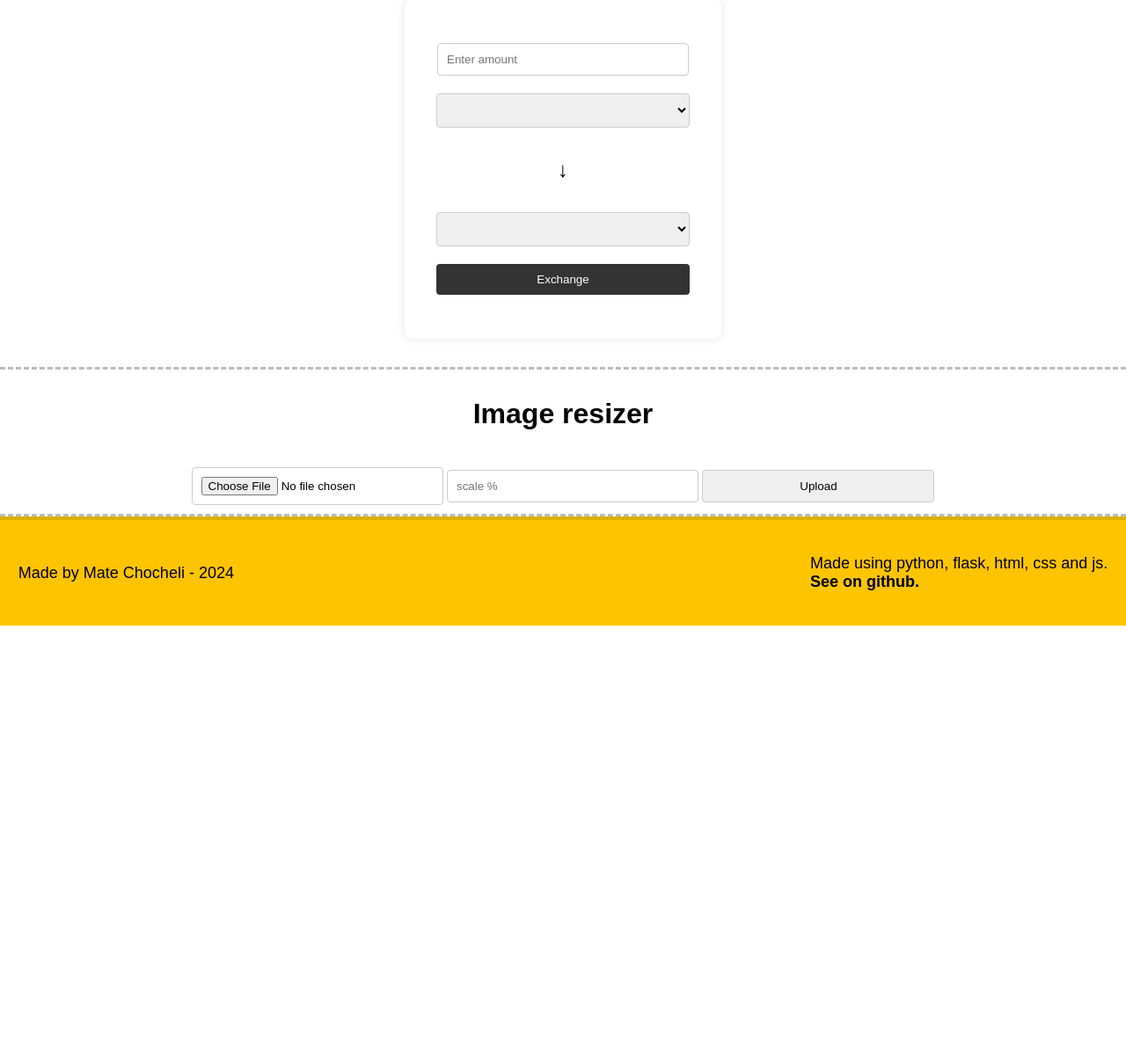
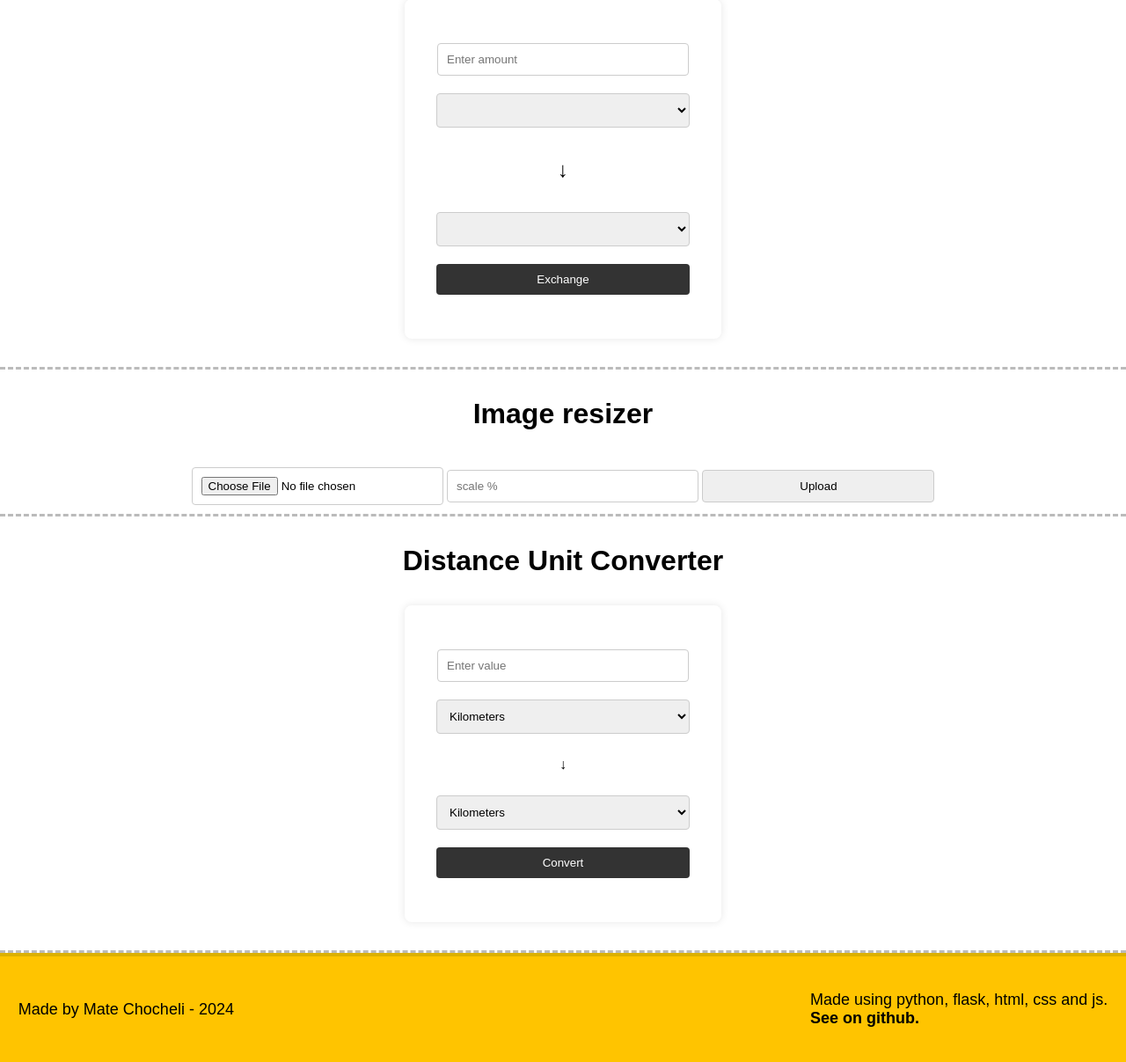
Before and after one commit to matetonny/My-page, a Flask app: page /utilities in a window 1280 px wide. Shown: the part 1226-2433 px from the top of the page at 88% size. Before the commit the page ends 1937 px from the top, so only its background shows below. Run offline with Flask 3, Linux system fonts and the light colour scheme; lists and menus that the app fills with data are empty.

Commit message:
add distance unit convertor

```diff
--- a/static/js/calculator.js
+++ b/static/js/calculator.js
@@ -27,7 +27,7 @@ function clearDisplay() {
 
 function calculate() {
   try {
-    displayValue = eval(displayValue).toString();
+    displayValue = eval(displayValue).toFixed(5).toString();
   } catch {
     displayValue = "Error";
   }
--- a/static/js/currencyExchange.js
+++ b/static/js/currencyExchange.js
@@ -3,7 +3,7 @@ document.addEventListener('DOMContentLoaded', () => {
     const fromCurrencySelect = document.getElementById('from-currency');
     const toCurrencySelect = document.getElementById('to-currency');
     const exchangeBtn = document.getElementById('exchange-btn');
-    const resultDiv = document.getElementById('result');
+    const resultDiv = document.getElementById('exchangeResult');
 
     const apiKey = 'c90ad824e645a3d2093693b4'; // Replace with your ExchangeRate-API key
     const apiURL = `https://v6.exchangerate-api.com/v6/${apiKey}/latest/USD`;
--- /dev/null
+++ b/static/js/distanceConvertor.js
@@ -0,0 +1,41 @@
+function convert() {
+    const inputValue = parseFloat(document.getElementById('inputValue').value);
+    const inputUnit = document.getElementById('inputUnit').value;
+    const outputUnit = document.getElementById('outputUnit').value;
+    const result = document.getElementById('convertResult');
+
+    if (isNaN(inputValue)) {
+        alert('Please enter a valid number');
+        return;
+    }
+
+    const conversionRates = {
+        kilometers: {
+            kilometers: 1,
+            miles: 0.621371,
+            meters: 1000,
+            feet: 3280.84
+        },
+        miles: {
+            kilometers: 1.60934,
+            miles: 1,
+            meters: 1609.34,
+            feet: 5280
+        },
+        meters: {
+            kilometers: 0.001,
+            miles: 0.000621371,
+            meters: 1,
+            feet: 3.28084
+        },
+        feet: {
+            kilometers: 0.0003048,
+            miles: 0.000189394,
+            meters: 0.3048,
+            feet: 1
+        }
+    };
+
+    const outputValue = inputValue * conversionRates[inputUnit][outputUnit];
+    result.innerHTML = `<p>${outputValue.toFixed(3)}<p/>`
+}
--- a/static/styles/utilities.css
+++ b/static/styles/utilities.css
@@ -106,7 +106,7 @@ h3 {
   background-color: rgb(198, 128, 0);
 }
 
-.currencyExchangeWrapper {
+.currencyExchangeWrapper, .distanceConvertWrapper {
   display: flex;
   justify-content: center;
   align-items: center;
@@ -118,7 +118,7 @@ h3 {
   text-align: center;
 }
 
-.currencyExchange {
+.currencyExchange, .converter {
   display: flex;
   margin-top: 20px;
   flex-direction: column;
@@ -132,7 +132,7 @@ h3 {
   font-size: x-large;
 }
 
-input, select, .exchangeBtn {
+input, select, .exchangeBtn, .convertBtn {
   padding: 10px;
   margin: 10px 0;
   width: 18rem;
@@ -145,18 +145,18 @@ input {
   width: 16.5rem;
 }
 
-.exchangeBtn {
+.exchangeBtn, .convertBtn {
   background-color: rgb(51, 51, 51);
   color: white;
   border: none;
   cursor: pointer;
 }
 
-.exchangeBtn:hover {
+.exchangeBtn:hover, .convertBtn:hover {
   background-color: rgb(18, 18, 18);
 }
 
-#result {
+.result {
   margin-top: 20px;
   font-size: 1.2em;
 }
--- a/templates/utilities.html
+++ b/templates/utilities.html
@@ -124,7 +124,7 @@
             <p>&darr;</p>
             <select id="to-currency"></select>
             <button id="exchange-btn" class="exchangeBtn">Exchange</button>
-            <div id="result"></div>
+            <div id="exchangeResult" class="result"></div>
           </div>
         </div>
         <script src="{{ url_for('static', filename='js/currencyExchange.js') }}"></script>
@@ -137,6 +137,31 @@
           <input type="number" name="scale_factor" placeholder="scale %" />
           <input type="submit" value="Upload" />
         </form>
+      </li>
+
+      <li>
+        <h3>Distance Unit Converter</h3>
+        <div class="distanceConvertWrapper">
+          <div class="converter">
+            <input type="number" id="inputValue" placeholder="Enter value" />
+            <select id="inputUnit">
+              <option value="kilometers">Kilometers</option>
+              <option value="miles">Miles</option>
+              <option value="meters">Meters</option>
+              <option value="feet">Feet</option>
+            </select>
+            <p>&darr;</p>
+            <select id="outputUnit">
+              <option value="kilometers">Kilometers</option>
+              <option value="miles">Miles</option>
+              <option value="meters">Meters</option>
+              <option value="feet">Feet</option>
+            </select>
+            <button onclick="convert()" class="convertBtn">Convert</button>
+            <div id="convertResult" class="result"></div>
+          </div>
+          <script src="{{ url_for('static', filename='js/distanceConvertor.js') }}"></script>
+        </div>
       </li>
     </ul>
 
```
